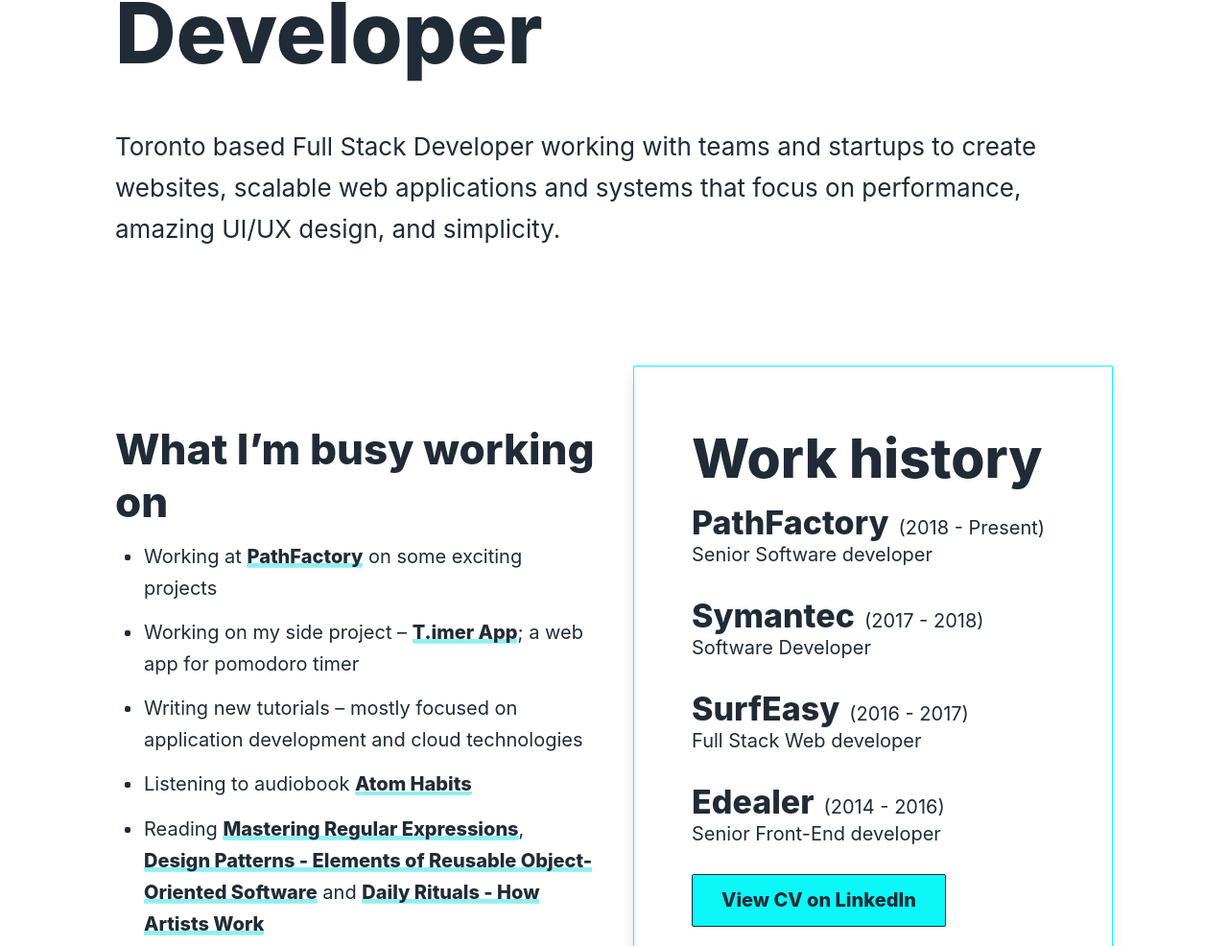
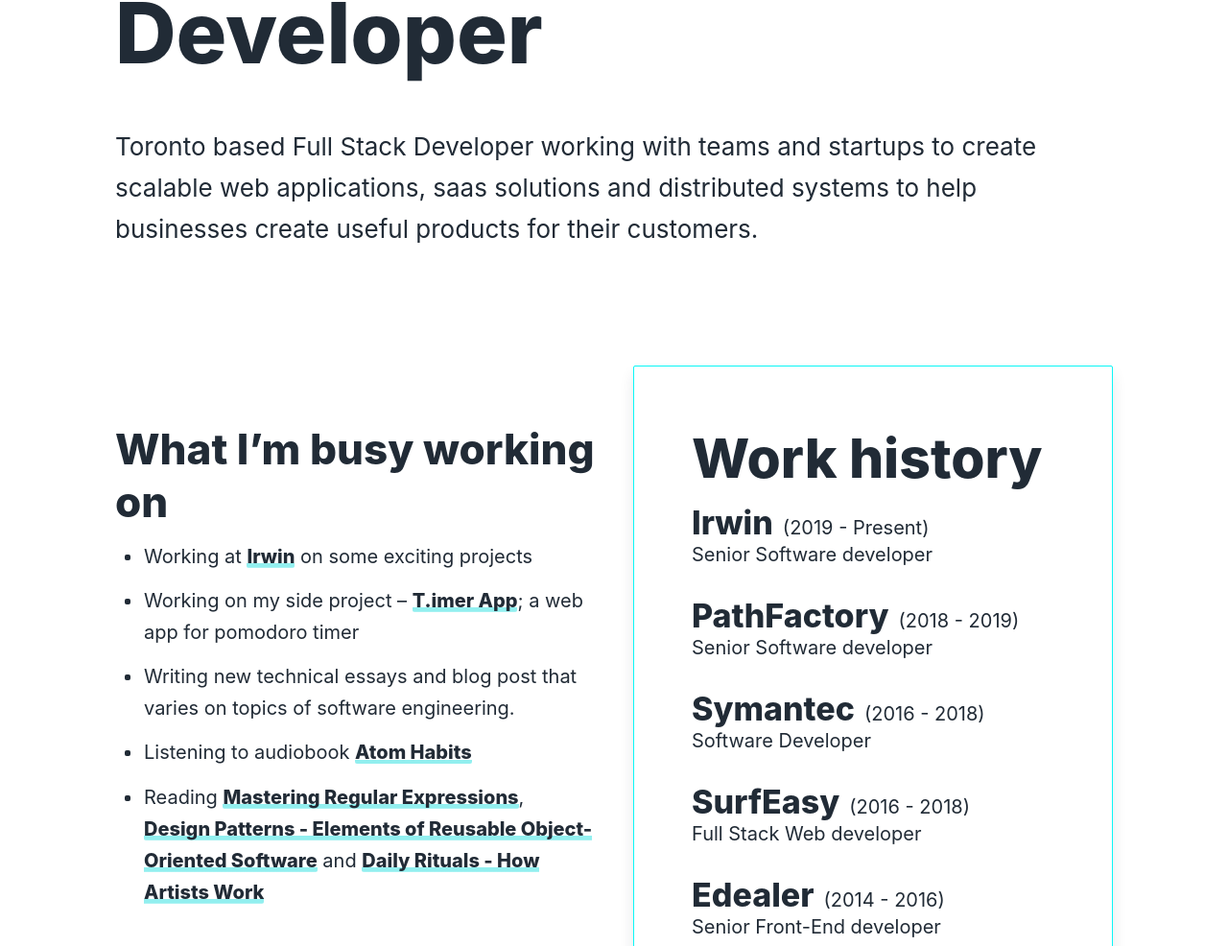
Before and after one commit to viral810/gatsby-viralpatel.blog, a Gatsby site: page / in a window 1280 px wide. Shown: the part 436-1422 px from the top of the page at 96% size. Built offline with nearby package versions, Linux system fonts and the light colour scheme; Gatsby itself is replaced by a stand-in of ours.

Commit message:
Update homepage with latest updates  + google site verification tag

```diff
--- a/src/html.js
+++ b/src/html.js
@@ -10,6 +10,10 @@
         <meta
           name="viewport"
           content="width=device-width, initial-scale=1, shrink-to-fit=no"
+        />
+        <meta
+          name="google-site-verification"
+          content="4ZH5dsRu83rMAihU7NqRg78T0bn0zft-PlXvcaIwrIs"
         />
         {props.headComponents}
         <link
--- a/src/pages/index.js
+++ b/src/pages/index.js
@@ -30,8 +30,8 @@
       <div className="m-masthead__description">
         <p className="a-type-xs">
           Toronto based Full Stack Developer working with teams and startups to
-          create websites, scalable web applications and systems that focus on
-          performance, amazing UI/UX design, and simplicity.
+          create scalable web applications, saas solutions and distributed
+          systems to help businesses create useful products for their customers.
         </p>
       </div>
       <div className="o-service-listing t-home__services" />
@@ -44,11 +44,11 @@
               <li>
                 Working at{" "}
                 <a
-                  href="http://www.pathfactory.com/"
+                  href="https://www.getirwin.com/"
                   target="_blank"
                   rel="noopener noreferrer"
                 >
-                  PathFactory
+                  Irwin
                 </a>{" "}
                 on some exciting projects
               </li>{" "}
@@ -64,8 +64,8 @@
                 ; a web app for pomodoro timer
               </li>{" "}
               <li>
-                Writing new tutorials – mostly focused on application
-                development and cloud technologies
+                Writing new technical essays and blog post that varies on topics
+                of software engineering.
               </li>{" "}
               <li>
                 Listening to audiobook{" "}
@@ -116,6 +116,34 @@
               <li className="m-work-history-item o-work-history-listing__item">
                 <div className="m-work-history-item__header">
                   <h3 className="a-type-sm m-work-history-item__heading">
+                    Irwin
+                  </h3>
+                  <span className="m-work-history-item__date">
+                    (
+                    <time
+                      className="m-work-history-item__date-from"
+                      dateTime="2018"
+                    >
+                      2019
+                    </time>{" "}
+                    -{" "}
+                    <time
+                      className="m-work-history-item__date-to"
+                      dateTime="2019"
+                    >
+                      Present
+                    </time>
+                    )
+                  </span>
+                </div>
+                <span className="m-work-history-item__job-title">
+                  Senior Software developer
+                </span>
+              </li>
+
+              <li className="m-work-history-item o-work-history-listing__item">
+                <div className="m-work-history-item__header">
+                  <h3 className="a-type-sm m-work-history-item__heading">
                     PathFactory
                   </h3>
                   <span className="m-work-history-item__date">
@@ -131,7 +159,7 @@
                       className="m-work-history-item__date-to"
                       dateTime="2019"
                     >
-                      Present
+                      2019
                     </time>
                     )
                   </span>
@@ -152,7 +180,7 @@
                       className="m-work-history-item__date-from"
                       dateTime="2017"
                     >
-                      2017
+                      2016
                     </time>{" "}
                     -{" "}
                     <time
@@ -187,7 +215,7 @@
                       className="m-work-history-item__date-to"
                       dateTime="2017"
                     >
-                      2017
+                      2018
                     </time>
                     )
                   </span>
```
